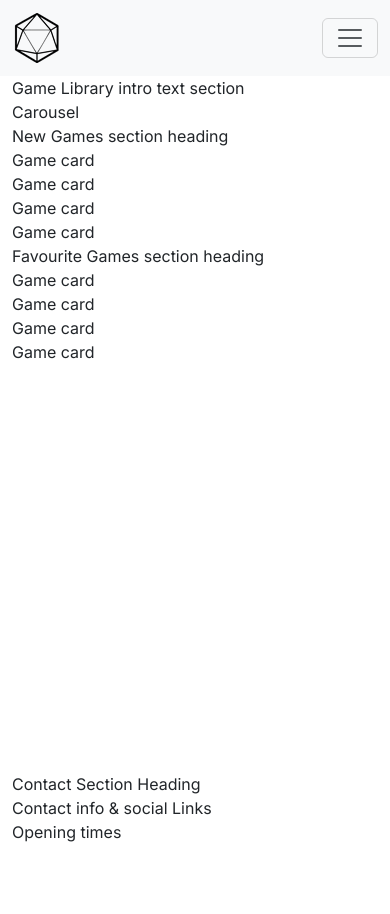
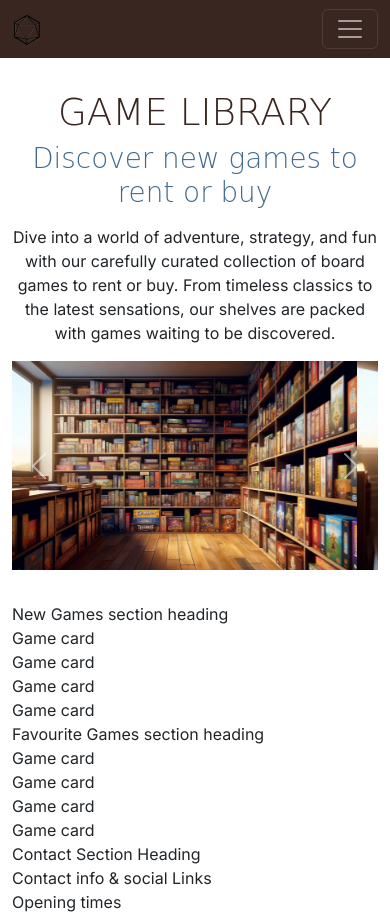
Before and after one commit to Ryan-ford25/board-walk-games, a plain HTML site: page game-library.html in a window 390 px wide. Before the commit the page ends 844 px from the top, so only its background shows below. Drawn offline with nearby package versions, Linux system fonts and the light colour scheme; a web font is replaced by a local one.

Commit message:
added the carousel  to the header of the  game library page and ensured that the layout is responsive

```diff
--- a/game-library.html
+++ b/game-library.html
@@ -16,18 +16,22 @@
     <!--Link to local CSS file-->
     <link rel="stylesheet" href="assets/css/style.css">
 </head>
+
+
 <body class="d-flex flex-column min-vh-100">
     <!--Navigation Bar-->
-    <nav class="navbar navbar-expand-lg bg-body-tertiary">
+    <nav id="navbar" class="navbar navbar-expand-lg" data-bs-theme="dark">
         <div class="container">
-          <a class="navbar-brand" href="index.html"><img src="assets/images/logo-sm.png" alt="Boardwalk games logo" class="logo"></a>
+          <a class="navbar-brand" href="index.html">
+            <img src="assets/images/logo-sm.png" alt="Boardwalk games logo" class="logo">
+          </a>
           <button class="navbar-toggler" type="button" data-bs-toggle="collapse" data-bs-target="#navbarSupportedContent" aria-controls="navbarSupportedContent" aria-expanded="false" aria-label="Toggle navigation">
             <span class="navbar-toggler-icon"></span>
           </button>
           <div class="collapse navbar-collapse" id="navbarSupportedContent">
             <ul class="navbar-nav ms-auto mb-2 mb-lg-0">
               <li class="nav-item">
-                <a class="nav-link" aria-current="page" href="index.html">Home</a>
+                <a class="nav-link" href="index.html">Home</a>
               </li>
               <li class="nav-item">
                 <a class="nav-link" href="#">Services</a>
@@ -44,10 +48,39 @@
       </nav>
 
 
-    <header class="container">
+      <header id="header" class="container section">
         <div class="row">
-            <div class="col-12 col-xl-6">Game Library intro text section</div>
-            <div class="col-12 col-xl-6">Carousel</div>
+            <div class="col-12 col-xl-6 text-center text-xl-start">
+                <h1 class="display-3">Game Library</h1>
+                <p class="lead display-6 sub-heading-color">Discover new games to rent or buy</p>
+                <p>Dive into a world of adventure, strategy, and fun with our carefully curated collection of board games to rent or buy. From timeless classics to the latest sensations, our shelves are packed with games waiting to be discovered.</p>
+            </div>
+            <div class="col-12 col-xl-6">
+                <div id="carousel" class="carousel slide" data-bs-ride="carousel">
+                    <div class="carousel-inner">
+                      <div class="carousel-item active">
+                        <img src="assets/images/game-library-carousel-1.webp" class="d-block w-100" alt="Bookshelves filled with boardgames">
+                      </div>
+                      <div class="carousel-item">
+                        <img src="assets/images/game-library-carousel-2.webp" class="d-block w-100" alt="Bookshelves filled with boardgames">
+                      </div>
+                      <div class="carousel-item">
+                        <img src="assets/images/game-library-carousel-3.webp" class="d-block w-100" alt="Bookshelves filled with boardgames, one man is browsing the shelves">
+                      </div>
+                      <div class="carousel-item">
+                        <img src="assets/images/game-library-carousel-4.webp" class="d-block w-100" alt="8 board games stacked on top of each other">
+                      </div>
+                    </div>
+                    <button class="carousel-control-prev" type="button" data-bs-target="#carousel" data-bs-slide="prev">
+                      <span class="carousel-control-prev-icon" aria-hidden="true"></span>
+                      <span class="visually-hidden">Previous</span>
+                    </button>
+                    <button class="carousel-control-next" type="button" data-bs-target="#carousel" data-bs-slide="next">
+                      <span class="carousel-control-next-icon" aria-hidden="true"></span>
+                      <span class="visually-hidden">Next</span>
+                    </button>
+                  </div>
+            </div>
         </div>
     </header>
 
```
Also changed, not shown: index.html (+33 -3 lines).
